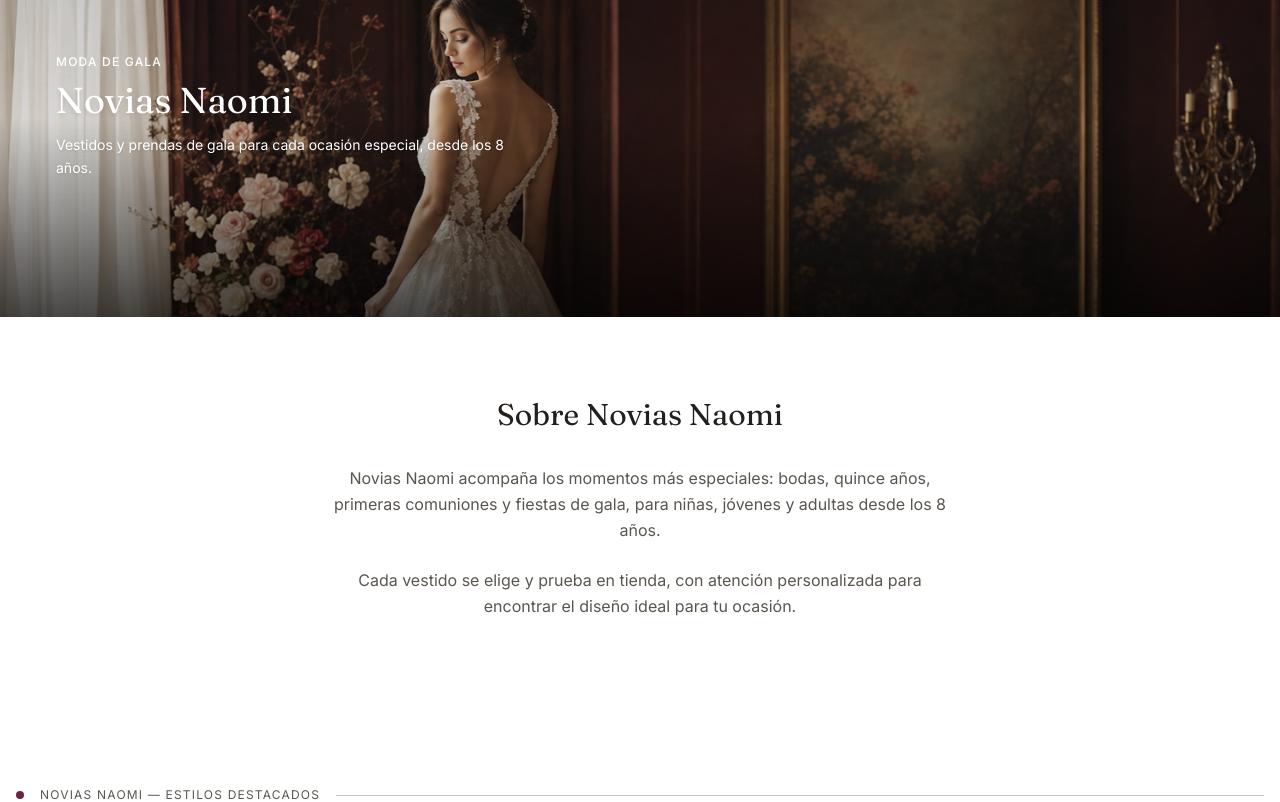
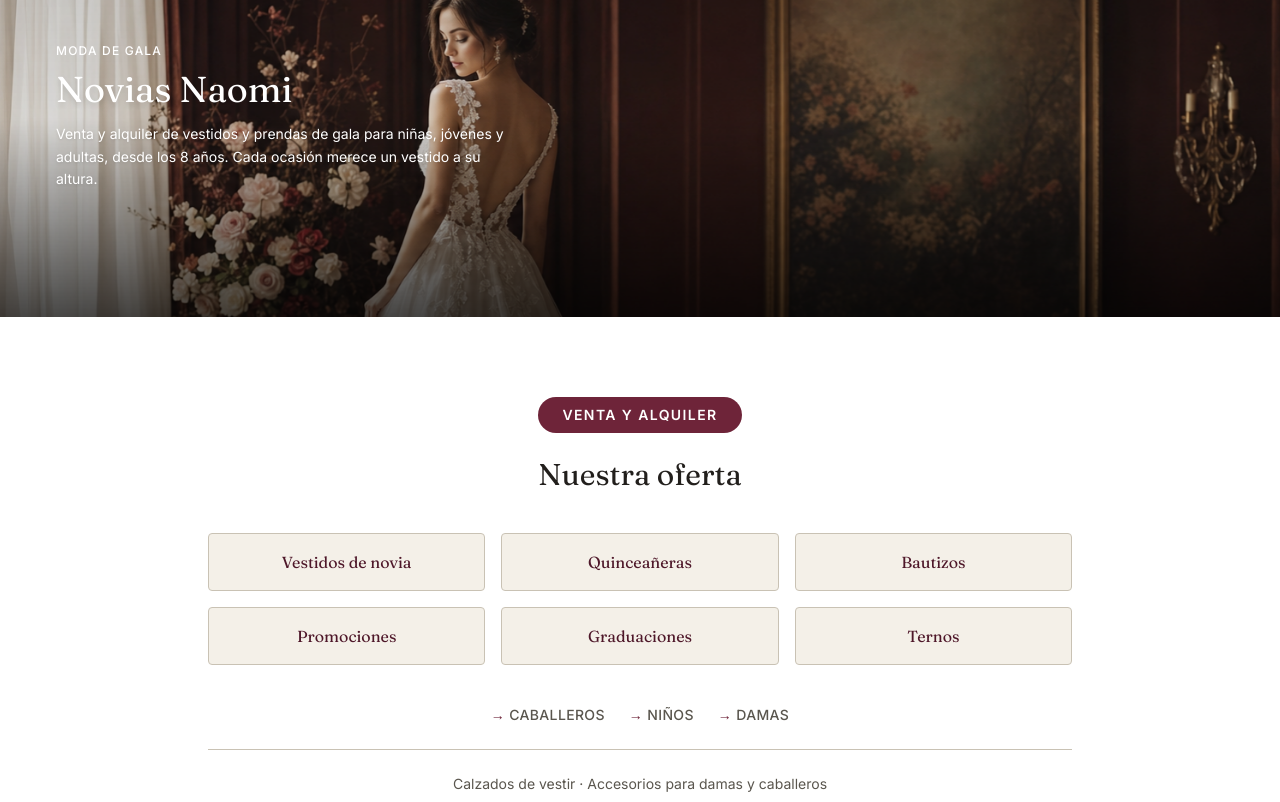
Before and after one commit to Elizabeth207/orbis-naomi-fashion, a React (Vite) app: page /novias-naomi in a window 1280 px wide. Shown: the part 180-982 px from the top of the page. Built offline with nearby package versions, Linux system fonts and the light colour scheme.

Commit message:
Actualizar contenido de Naomi (venta y alquiler, oferta) y Orbis II (venta, damas/caballeros/ninos)

```diff
--- a/src/components/sections/Hero.tsx
+++ b/src/components/sections/Hero.tsx
@@ -10,7 +10,7 @@ export default function Hero() {
         side="orbis"
         eyebrow="Siempre a la Moda"
         title={['Orbis II']}
-        description="Ropa casual para Damas y Caballeros. Prendas del día a día con estilo urbano y buena calidad, para toda ocasión."
+        description="Venta de ropa casual para damas, caballeros y niños. Prendas del día a día con estilo urbano y buena calidad, para toda ocasión."
         videoSrc="/video/orbis-hero.mp4"
         linkTo="/orbis-ii"
       />
@@ -18,9 +18,9 @@ export default function Hero() {
       {/* NOVIAS NAOMI Side */}
       <HeroSide
         side="naomi"
-        eyebrow="Glamour, Elegancia y mas"
+        eyebrow="Glamour, elegancia & más..."
         title={['Novias', 'Naomi']}
-        description="Vestidos de novia, gala y fiesta para niñas, jóvenes y adultas, desde los 8 años. Cada ocasión merece un vestido a su altura."
+        description="Venta & alquiler de vestidos de novia, quinceañeras, bautizos, promociones, graduaciones y ternos, para caballeros, niños y damas — con calzados de vestir y accesorios para damas & caballeros."
         videoSrc="/video/naomi-hero.mp4"
         linkTo="/novias-naomi"
       />
--- /dev/null
+++ b/src/components/sections/NaomiOfferings.tsx
@@ -0,0 +1,55 @@
+import Reveal from '../ui/Reveal'
+import {
+  NAOMI_MODALITY,
+  NAOMI_OCCASIONS,
+  NAOMI_AUDIENCES,
+  NAOMI_EXTRAS,
+} from '../../data/naomiOfferings'
+
+export default function NaomiOfferings() {
+  return (
+    <section className="max-w-4xl mx-auto px-4 py-16 md:py-20">
+      <Reveal>
+        <div className="text-center">
+          <span className="inline-block bg-naomi text-white px-6 py-2 rounded-full text-sm uppercase tracking-widest font-semibold">
+            {NAOMI_MODALITY}
+          </span>
+          <h2 className="font-serif text-3xl text-ink mt-6">Nuestra oferta</h2>
+        </div>
+      </Reveal>
+
+      <Reveal delay={0.1}>
+        <div className="grid grid-cols-2 sm:grid-cols-3 gap-3 md:gap-4 mt-10">
+          {NAOMI_OCCASIONS.map((occasion) => (
+            <div
+              key={occasion}
+              className="border border-line bg-paper px-5 py-4 rounded-sm text-center font-serif text-base text-naomi-dark hover:border-naomi transition-colors"
+            >
+              {occasion}
+            </div>
+          ))}
+        </div>
+      </Reveal>
+
+      <Reveal delay={0.2}>
+        <div className="flex flex-wrap justify-center gap-6 mt-10">
+          {NAOMI_AUDIENCES.map((audience) => (
+            <span
+              key={audience}
+              className="text-sm uppercase tracking-wide font-medium"
+            >
+              <span className="text-naomi">→ </span>
+              <span className="text-ink-soft">{audience}</span>
+            </span>
+          ))}
+        </div>
+      </Reveal>
+
+      <Reveal delay={0.3}>
+        <div className="border-t border-line pt-6 mt-6 text-center text-sm text-ink-soft">
+          {NAOMI_EXTRAS.join(' · ')}
+        </div>
+      </Reveal>
+    </section>
+  )
+}
--- /dev/null
+++ b/src/data/naomiOfferings.ts
@@ -0,0 +1,17 @@
+export const NAOMI_MODALITY = "Venta y alquiler";
+
+export const NAOMI_OCCASIONS: string[] = [
+  "Vestidos de novia",
+  "Quinceañeras",
+  "Bautizos",
+  "Promociones",
+  "Graduaciones",
+  "Ternos",
+];
+
+export const NAOMI_AUDIENCES: string[] = ["Caballeros", "Niños", "Damas"];
+
+export const NAOMI_EXTRAS: string[] = [
+  "Calzados de vestir",
+  "Accesorios para damas y caballeros",
+];
--- a/src/lib/constants.ts
+++ b/src/lib/constants.ts
@@ -1,6 +1,6 @@
 export const BRAND = {
-  orbis: { name: "Orbis II", tagline: "Moda casual para damas y caballeros." },
-  naomi: { name: "Novias Naomi", tagline: "Vestidos y prendas de gala para cada ocasión especial, desde los 8 años." },
+  orbis: { name: "Orbis II", tagline: "Venta de ropa casual para damas, caballeros y niños." },
+  naomi: { name: "Novias Naomi", tagline: "Venta y alquiler de vestidos de novia, gala y fiesta para toda ocasión, desde los 8 años." },
 };
 
 export const WHATSAPP_NUMBER = "51916621772";
--- a/src/pages/NaomiPage.tsx
+++ b/src/pages/NaomiPage.tsx
@@ -3,6 +3,7 @@ import type { Style } from '../data/styles'
 import { STYLES_NAOMI } from '../data/styles'
 import BrandHero from '../components/sections/BrandHero'
 import BrandStory from '../components/sections/BrandStory'
+import NaomiOfferings from '../components/sections/NaomiOfferings'
 import StyleGrid from '../components/sections/StyleGrid'
 import StyleDetailModal from '../components/ui/StyleDetailModal'
 
@@ -15,9 +16,10 @@ export default function NaomiPage() {
         brand="naomi"
         eyebrow="Moda de gala"
         title="Novias Naomi"
-        description="Vestidos y prendas de gala para cada ocasión especial, desde los 8 años."
+        description="Venta y alquiler de vestidos y prendas de gala para niñas, jóvenes y adultas, desde los 8 años. Cada ocasión merece un vestido a su altura."
         imageSrc="/images/naomi/hero.jpg"
       />
+      <NaomiOfferings />
       <BrandStory
         title="Sobre Novias Naomi"
         paragraphs={[
--- a/src/pages/OrbisPage.tsx
+++ b/src/pages/OrbisPage.tsx
@@ -15,7 +15,7 @@ export default function OrbisPage() {
         brand="orbis"
         eyebrow="Moda casual"
         title="Orbis II"
-        description="Ropa casual para damas y caballeros, para toda ocasión."
+        description="Venta de ropa casual para damas, caballeros y niños. Prendas del día a día con estilo urbano y buena calidad, para toda ocasión."
         imageSrc="/images/orbis/hero.jpg"
       />
       <BrandStory
```
